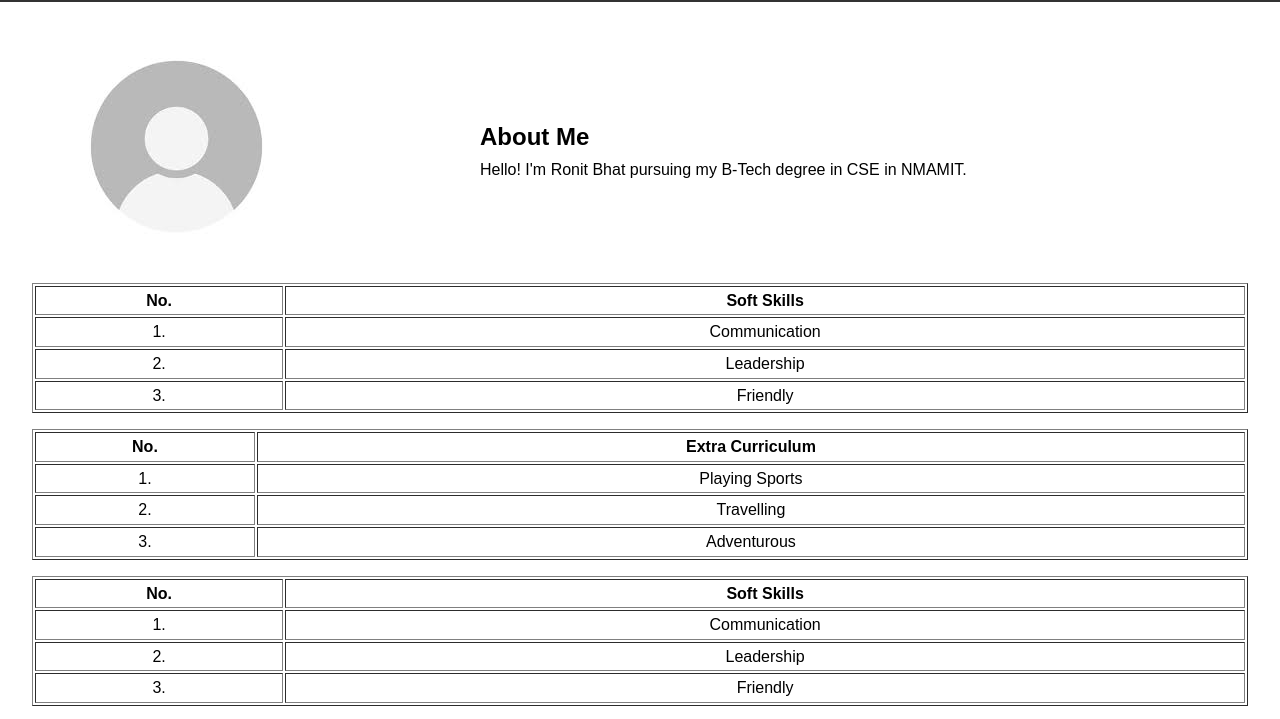
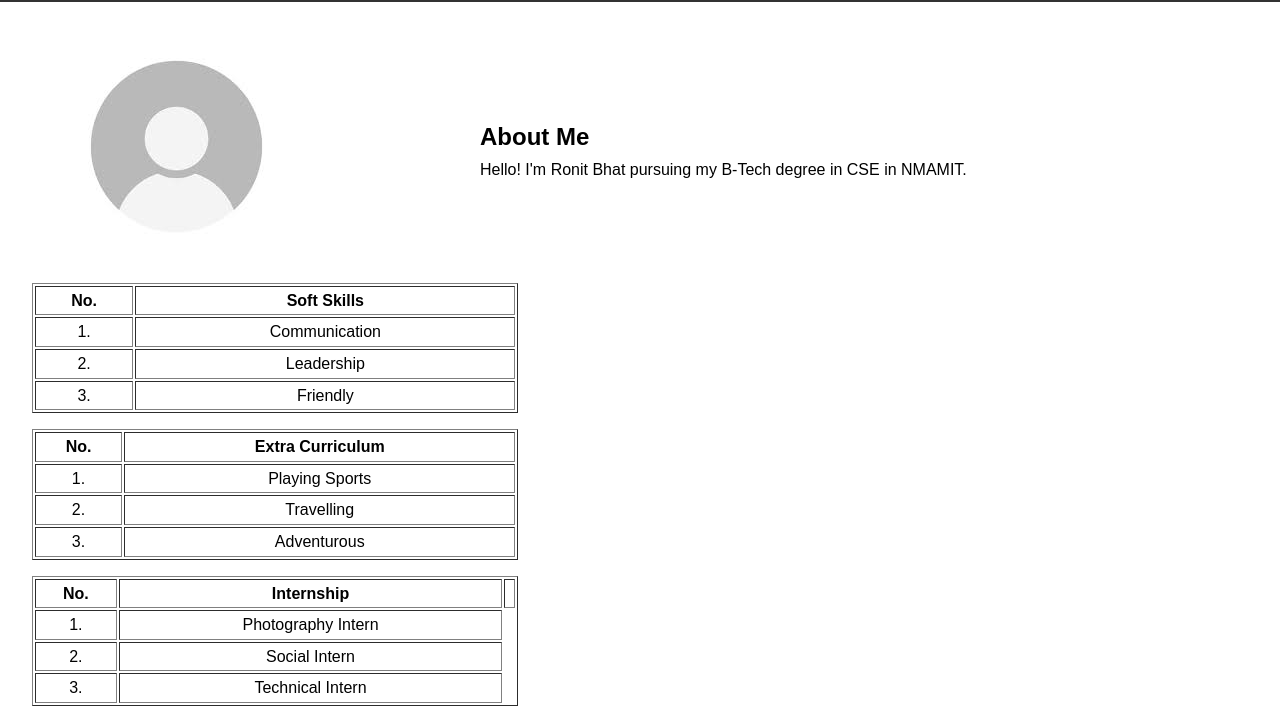
Before and after one commit to ronit404/ronitportfolio.github.io, a plain HTML site: page index.html in a window 1280 px wide. Shown: the part 81-800 px from the top of the page. Drawn offline with Linux system fonts and the light colour scheme.

Commit message:
Update index.html

```diff
--- a/index.html
+++ b/index.html
@@ -22,7 +22,7 @@ Hello! I'm Ronit Bhat pursuing my B-Tech degree in CSE in NMAMIT.
 </div>
 </section>
 <div>
-    <table border="1" width="100%">
+    <table border="1" width="40%">
         <ol>
         <tr>
             <th>No.</th>
@@ -44,7 +44,7 @@ Hello! I'm Ronit Bhat pursuing my B-Tech degree in CSE in NMAMIT.
     </table>
     </div>
     <div>
-    <table border="1" width="100%">
+    <table border="1" width="40%">
         <ol>
             <tr>
                 <th style="text-align:center">No.</th>
@@ -65,30 +65,8 @@ Hello! I'm Ronit Bhat pursuing my B-Tech degree in CSE in NMAMIT.
             </ol>
     </table>
 </div>
-<div>
-    <table border="1" width="100%">
-        <ol>
-        <tr>
-            <th>No.</th>
-            <th>Soft Skills</th>
-        </tr>
-        <tr>
-            <td style="text-align:center">1.</td>
-            <td style="text-align:center">Communication</td>
-        </tr>
-        <tr>
-            <td style="text-align:center">2.</td>
-            <td style="text-align:center">Leadership</td>
-        </tr>
-        <tr>
-            <td style="text-align:center">3.</td>
-            <td style="text-align:center">Friendly</td>
-        </tr>
-        </ol>
-    </table>
-    </div>
     <div>
-    <table border="1" width="100%">
+    <table border="1" width="40%">
         <ol>
             <tr>
                 <th style="text-align:center">No.</th>
@@ -97,17 +75,17 @@ Hello! I'm Ronit Bhat pursuing my B-Tech degree in CSE in NMAMIT.
             </tr>
             <tr>
                 <td style="text-align:center">1.</td>
-                <td style="text-align:center">Playing Sports</td>
+                <td style="text-align:center">Photography Intern</td>
             </tr>
             <tr>
                 <td style="text-align:center">2.</td>
-                <td style="text-align:center">Travelling</td>
+                <td style="text-align:center">Social Intern</td>
             </tr>
             <tr>
                 <td style="text-align:center">3.</td>
-                <td style="text-align:center">Adventurous</td>
+                <td style="text-align:center">Technical Intern</td>
             </tr>
-            </ol>
+         </ol>
     </table>
 </div>
 
```
